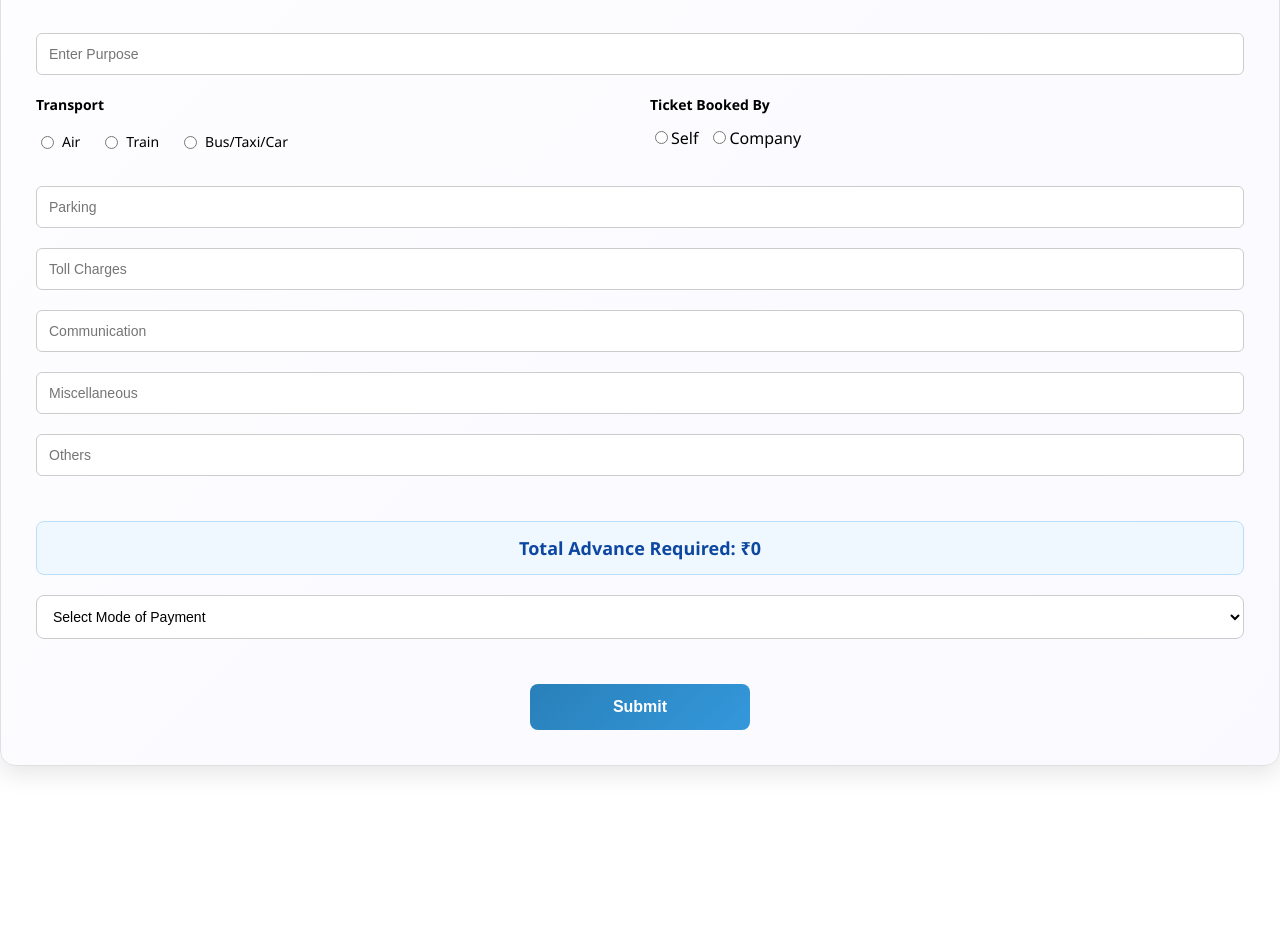
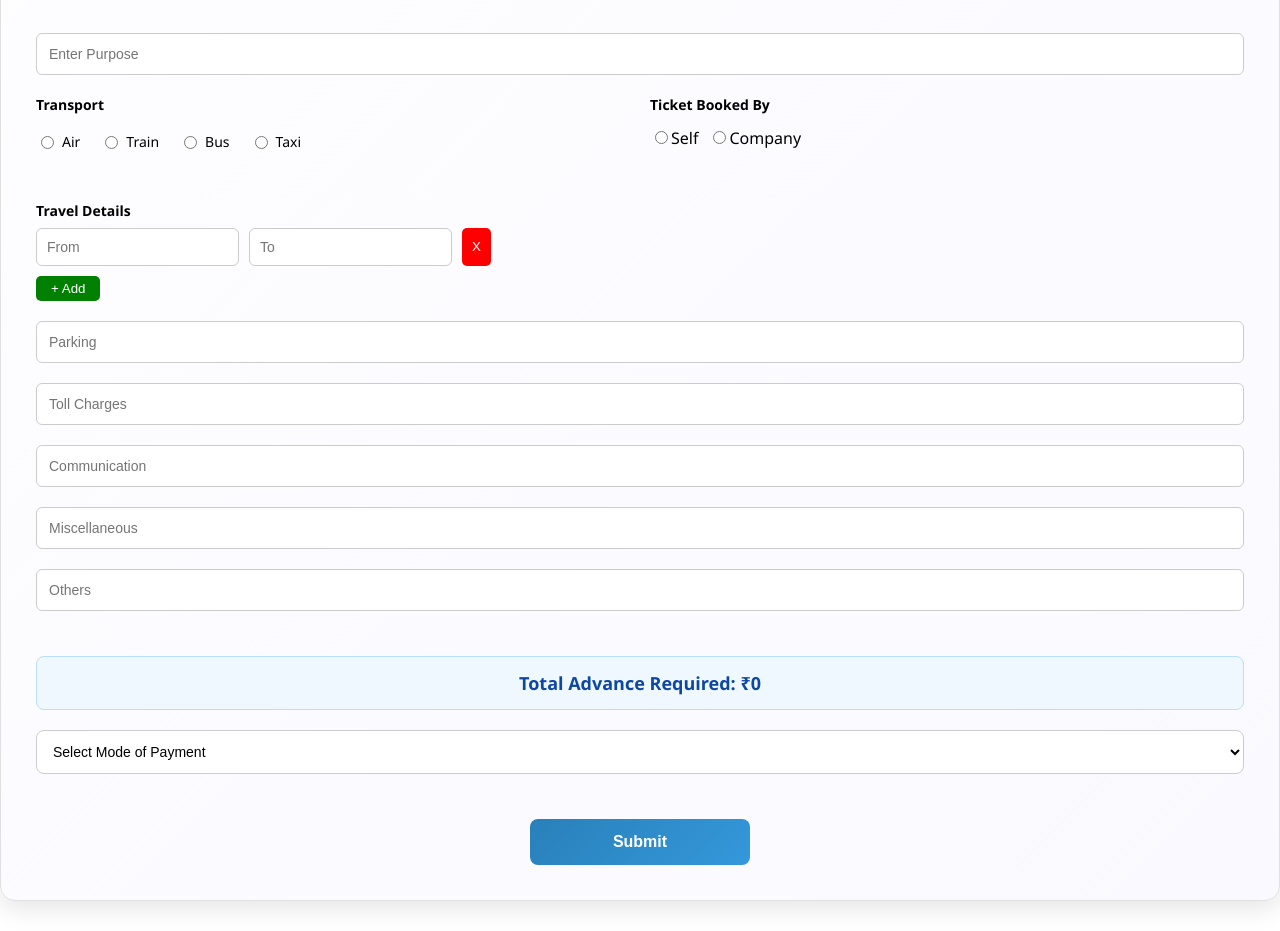
Before and after one commit to Santhoshmk30/Kccottrell, a React (Create React App) app: page /request in a window 1280 px wide. Shown: the part 820-1751 px from the top of the page. Before the commit the page ends 1616 px from the top, so only its background shows below. Built offline with nearby package versions, Linux system fonts and the light colour scheme.

Commit message:
Update Requestform.js

```diff
--- a/src/Components/Requestform.js
+++ b/src/Components/Requestform.js
@@ -30,6 +30,8 @@ const TripRequestForm = () => {
     miscellaneous: '',
     others: '',
     modeOfPayment: '',
+    ticketBookedBy: "",
+    transports: [{ from: "", to: "", amount: "" }]
   });
 
   const [activeForm, setActiveForm] = useState("domestic");
@@ -97,6 +99,28 @@ useEffect(() => {
   }
 }, [formData.designation, formData.place]);
 
+ const addTransport = () => {
+  setFormData((prev) => ({
+    ...prev,
+    transports: [...prev.transports, { from: "", to: "", amount: "" }]
+  }));
+};
+
+const removeTransport = (index) => {
+  setFormData((prev) => {
+    const newTransports = [...prev.transports];
+    newTransports.splice(index, 1);
+    return { ...prev, transports: newTransports };
+  });
+};
+
+const handleTransportChange = (index, field, value) => {
+  setFormData((prev) => {
+    const newTransports = [...prev.transports];
+    newTransports[index][field] = value;
+    return { ...prev, transports: newTransports };
+  });
+};
 
 
 
@@ -488,14 +512,13 @@ useEffect(() => {
             style={styles.input}
           />
 
-
-     {/* Transport Section */}
+{/* Transport Section */}
 <div style={styles.row}>
   {/* Transport Mode */}
   <div style={styles.field}>
     <label style={styles.label}>Transport</label>
     <div style={styles.radioGroup}>
-      {["Air", "Train", "Bus/Taxi/Car"].map((mode) => (
+      {["Air", "Train", "Bus", "Taxi"].map((mode) => (
         <label key={mode} style={styles.radioLabel}>
           <input
             type="radio"
@@ -509,8 +532,6 @@ useEffect(() => {
         </label>
       ))}
     </div>
-
-
   </div>
 
   {/* Ticket Booked By */}
@@ -538,19 +559,54 @@ useEffect(() => {
         Company
       </label>
     </div>
+  </div>
+</div>
 
-    {/* Transport Amount - only if Self */}
-    {formData.ticketBookedBy === "Self" && (
+{/* Multiple Transport Entries */}
+<div style={{ marginTop: "15px" }}>
+  <label style={styles.label}>Travel Details</label>
+  {formData.transports?.map((item, index) => (
+    <div key={index} style={{ display: "flex", gap: "10px", marginBottom: "10px" }}>
       <input
-        type="number"
-        name="transportAmount"
-        value={formData.transportAmount}
-        onChange={handleChange}
-        placeholder={`Enter ${formData.transportMode || "Transport"} amount`}
+        type="text"
+        placeholder="From"
+        value={item.from}
+        onChange={(e) => handleTransportChange(index, "from", e.target.value)}
         style={styles.input1}
       />
-    )}
-  </div>
+      <input
+        type="text"
+        placeholder="To"
+        value={item.to}
+        onChange={(e) => handleTransportChange(index, "to", e.target.value)}
+        style={styles.input1}
+      />
+      {formData.ticketBookedBy === "Self" && (
+        <input
+          type="number"
+          placeholder="Amount"
+          value={item.amount}
+          onChange={(e) => handleTransportChange(index, "amount", e.target.value)}
+          style={styles.input1}
+        />
+      )}
+      <button
+        type="button"
+        onClick={() => removeTransport(index)}
+        style={{ padding: "5px 10px", background: "red", color: "#fff", border: "none", borderRadius: "5px" }}
+      >
+        X
+      </button>
+    </div>
+  ))}
+
+  <button
+    type="button"
+    onClick={addTransport}
+    style={{ padding: "5px 15px", background: "green", color: "#fff", border: "none", borderRadius: "5px" }}
+  >
+    + Add
+  </button>
 </div>
 
 
```
